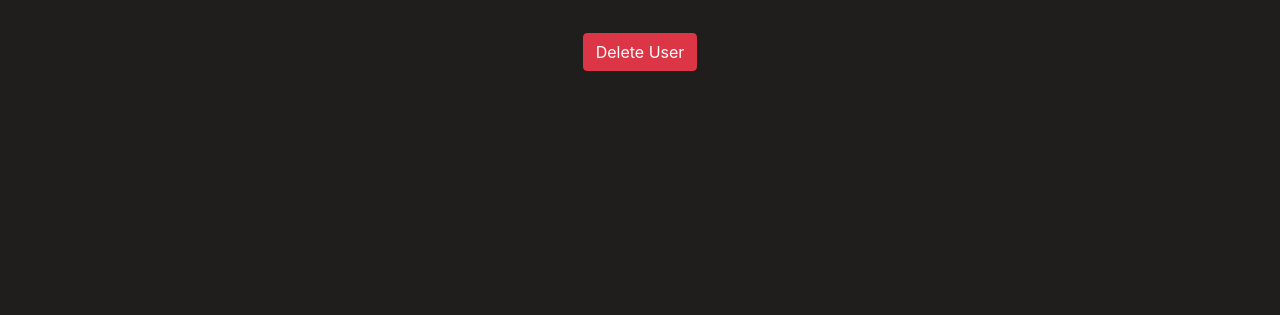
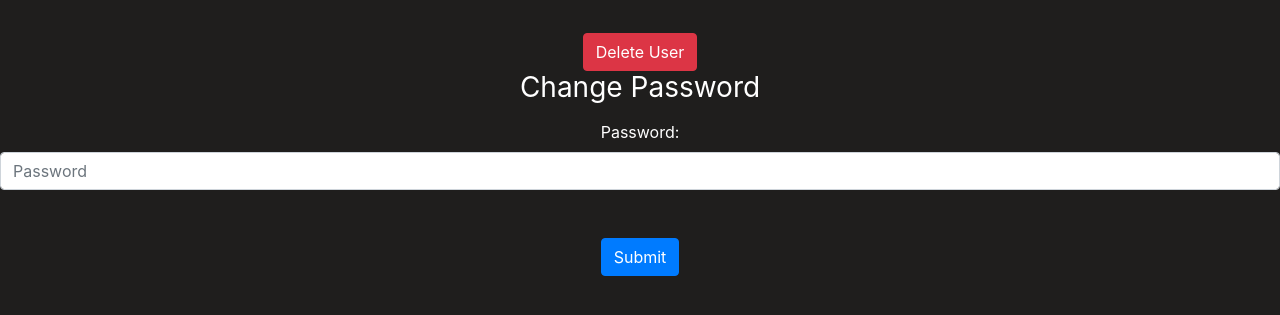
Before and after one commit to Team12CMPE131/CMPE131Project, a Flask app: page /profile in a window 1280 px wide. Shown: the part 84-399 px from the top of the page. Run offline with Flask 2, Linux system fonts and the light colour scheme; some libraries are stand-ins or nearby versions.

Commit message:
commit with seller page and changing password

```diff
--- a/app/forms.py
+++ b/app/forms.py
@@ -75,3 +75,7 @@ class userRating(FlaskForm):
     rating= IntegerField('Rating:')
     text= TextAreaField('Review:')
     submit = SubmitField(label ='Submit')
+
+class changePasssword(FlaskForm):
+    new_password = PasswordField(label='Password: ', validators=[Length(min=6), DataRequired()])
+    submit = SubmitField(label ='Submit')
--- a/app/models.py
+++ b/app/models.py
@@ -111,6 +111,10 @@ class User(UserMixin, db.Model):
     def can_purchase(self, item_obj):
         return self.budget >= item_obj.price
 
+    def change_password(self, new_password):
+        self.password_hash = bcrypt.generate_password_hash(new_password).decode('utf-8')
+        db.session.commit()
+
 @login.user_loader
 def load_user(id):
     return User.query.get(int(id))
--- a/app/routes.py
+++ b/app/routes.py
@@ -1,10 +1,11 @@
 from math import ceil
 from flask import render_template, session, redirect, request, flash, url_for, get_flashed_messages
+from requests import delete
 from app import myapp, db
 from app.models import AuctionItem, Item,User
 from flask_login import login_user, logout_user, login_required, current_user
 from app.forms import BidButton, register, LoginForm, SearchForm, purchaseItemForm, addToCart, deleteUser, ListItemForm, CompareItemButton
-from app.forms import register, LoginForm, SearchForm, purchaseItemForm, addToCart, deleteUser, ListItemForm, CompareItemButton, deleteFromCart, SellerPageForm
+from app.forms import register, LoginForm, SearchForm, purchaseItemForm, addToCart, deleteUser, ListItemForm, CompareItemButton, deleteFromCart, SellerPageForm, changePasssword
 from random import choice
 from datetime import datetime, timedelta
 
@@ -16,12 +17,6 @@ def home():
     form = SearchForm()
     suggestions = ['Bananas', 'iPad', 'Gaming Laptop']
     return render_template('home.html', form=form, suggestion=str(choice(suggestions)) + '...')
-# @login_required
-# @app.route('/sellerspage')
-# def seller_page():
-# items= Item.query.filter_by( username= form.username.data).first()
-# return render_template('sellerspage.html', items=items)
-
 
 
 
@@ -207,19 +202,43 @@ def cart():
         items = Item.query.filter_by(cart= current_user.id)
         return render_template('cart.html', items=items, checkout_form = checkout_form, delete_from_cart = delete_from_cart)
 
+
+
+
+
+
 @myapp.route('/profile', methods = ['POST', 'GET'])
 def profile():
 
     delete_user = deleteUser()
+    form_change_password = changePasssword()
 
     if request.method == "POST":
-        db.session.delete(current_user)
-        db.session.commit()
-        flash("User deleted successfully")
-        return redirect(url_for('login'))
+        if form_change_password.validate_on_submit():
+            new_password = form_change_password.new_password.data
+            current_user.change_password(new_password)
 
 
-    return render_template('profile.html', delete_user = delete_user)
+
+        elif delete_user.validate_on_submit():
+            db.session.delete(current_user)
+            db.session.commit()
+            flash("User deleted successfully")
+            return redirect(url_for('login'))
+
+
+
+
+
+
+    return render_template('profile.html', delete_user = delete_user, form_change_password = form_change_password)
+
+
+
+
+
+
+
 
 @myapp.route('/compare', methods = ['POST'])
 def compare():
@@ -242,6 +261,24 @@ def comparing(item1_id, item2_id):
 
 @myapp.route('/seller_page)', methods = ['POST', 'GET'])
 def seller():
+
     seller_search = SellerPageForm()
+    checkout_form = purchaseItemForm()
+    if request.method == "POST":
+        checkout_item = request.form.get('checkout_item')
+        p_item_object = Item.query.filter_by(id=checkout_item).first()
+        if p_item_object:
+            if current_user.can_purchase(p_item_object):
+                p_item_object.buy(current_user)
+                flash(f"Congratulations! You purchased {p_item_object.name} for {p_item_object.price}$", category='success')
+            else:
+                flash(f"Unfortunately, you don't have enough money to purchase {p_item_object.name}!", category='danger')
+
+    if seller_search.validate_on_submit():
+
+        seller_user = User.query.filter_by(username = seller_search.name.data)
+        items = Item.query.filter_by(seller = seller_user.first().id)
+
+        return render_template('seller.html', items = items, form = seller_search)
     items = Item.query.filter_by(seller = current_user.id)
-    return render_template('seller.html', items = items, username = current_user, form = seller_search)
+    return render_template('seller.html', items = items, username = current_user, form = seller_search, checkout_form = checkout_form)
--- a/app/templates/profile.html
+++ b/app/templates/profile.html
@@ -13,5 +13,25 @@
         <input id="deleted_user" name="deleted_user" type="hidden" value="{{current_user.username}}">
         {{ delete_user.submit(class="btn btn-danger") }}
     </form>
+    <form method="POST" class="form-change_password" style="color: white;">
+        {{form_change_password.hidden_tag()}}
+
+        <h1 class="h3 mb-3 font-weight-normal">
+            Change Password
+        </h1>
+
+        {{form_change_password.new_password.label()}}
+        {{ form_change_password.new_password(class = "form-control", placeholder="Password")}}
+
+
+
+
+
+        <br>
+        <br>
+
+        {{form_change_password.submit(class = "btn btn-primary")}}
+
+    </form>
 </body>
 {%endblock%}
```
Also changed, not shown: app/templates/seller.html (+7 -0 lines).
